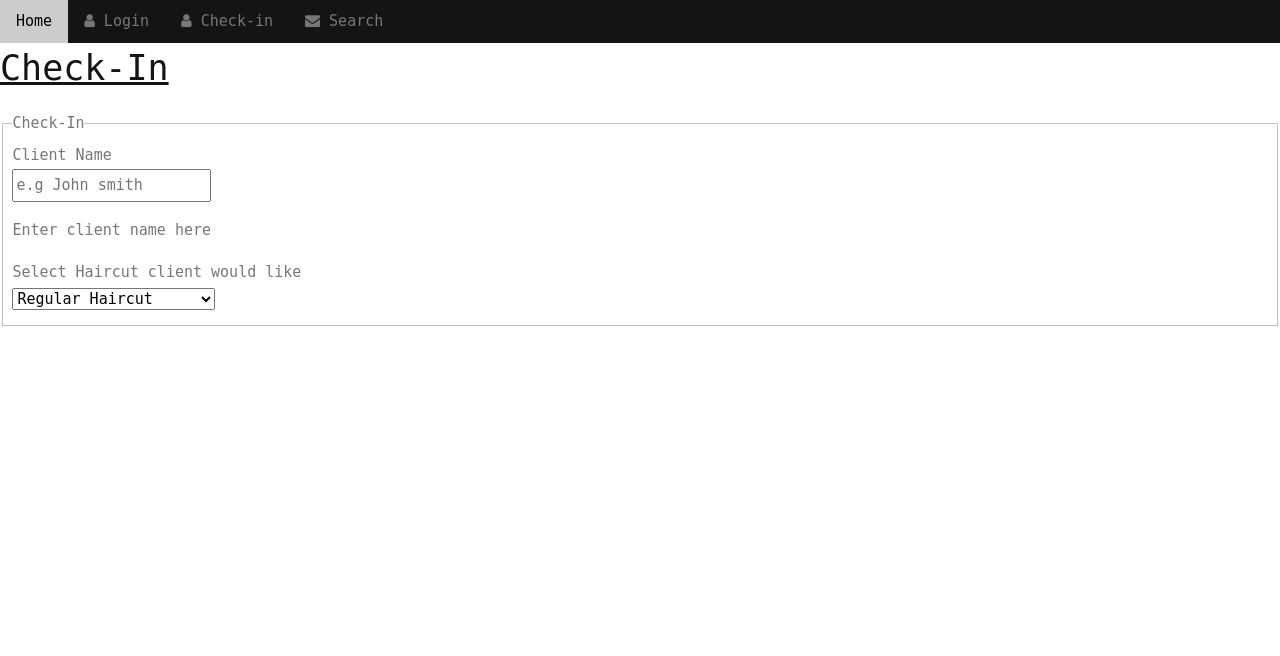
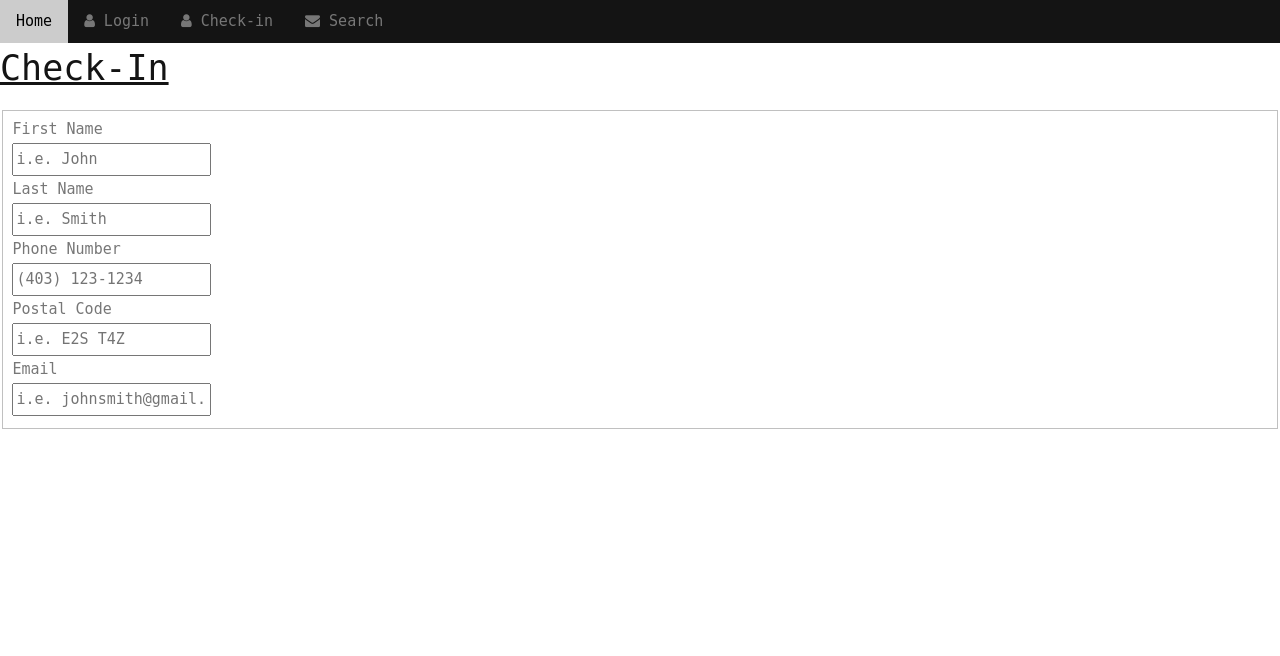
Before and after one commit to fork-you-i-just-want-to-fork-my-stuff/Check-In-System, a Flask app: page /check-in in a window 1280 px wide. Shown: the top 656 px of the page. Run offline with Flask 2, Linux system fonts and the light colour scheme.

Commit message:
Updated CSS & HTML
Added new check-in forms

```diff
--- a/templates/check-in.html
+++ b/templates/check-in.html
@@ -3,36 +3,55 @@
     <div class="jumbo">
         <h2>Check-In</h2>
 		<form class="form-horizontal">
+<form class="form-horizontal">
 <fieldset>
 
-<!-- Form Name -->
-<legend>Check-In</legend>
+<!-- Text input-->
+<div class="form-group">
+  <label class="col-md-4 control-label" for="client_first_name">First Name</label>
+  <div class="col-md-4">
+  <input id="client_first_name" name="client_first_name" type="text" placeholder="i.e. John" class="form-control input-md" required="">
 
-<!-- Search input-->
-<div class="form-group">
-  <label class="col-md-4 control-label" for="searchinput">Client Name</label>
-  <div class="col-md-4">
-    <input id="searchinput" name="searchinput" type="search" placeholder="e.g John smith" class="form-control input-md" required="">
-    <p class="help-block">Enter client name here</p>
   </div>
 </div>
 
-<!-- Select Basic -->
+<!-- Text input-->
 <div class="form-group">
-  <label class="col-md-4 control-label" for="Haircut">Select Haircut client would like</label>
+  <label class="col-md-4 control-label" for="client_last_name">Last Name</label>
   <div class="col-md-4">
-    <select id="Haircut" name="Haircut" class="form-control">
-      <option value="1">Regular Haircut</option>
-      <option value="2">Deluxe Haircut</option>
-      <option value="3">Dye</option>
-      <option value="4">Haircut w/Dye</option>
-      <option value="5">Deluxe Haircut w/Dye</option>
-      <option value="6">Trim</option>
-    </select>
+  <input id="client_last_name" name="client_last_name" type="text" placeholder="i.e. Smith" class="form-control input-md" required="">
+
+  </div>
+</div>
+
+<!-- Text input-->
+<div class="form-group">
+  <label class="col-md-4 control-label" for="phone_number">Phone Number</label>
+  <div class="col-md-4">
+  <input id="phone_number" name="phone_number" type="text" placeholder="(403) 123-1234" class="form-control input-md" required="">
+
+  </div>
+</div>
+
+<!-- Text input-->
+<div class="form-group">
+  <label class="col-md-4 control-label" for="postal_code">Postal Code</label>
+  <div class="col-md-4">
+  <input id="postal_code" name="postal_code" type="text" placeholder="i.e. E2S T4Z" class="form-control input-md" required="">
+
+  </div>
+</div>
+
+<!-- Text input-->
+<div class="form-group">
+  <label class="col-md-4 control-label" for="email">Email</label>
+  <div class="col-md-4">
+  <input id="email" name="email" type="text" placeholder="i.e. johnsmith@gmail.com" class="form-control input-md" required="">
+
   </div>
 </div>
 
 </fieldset>
 </form>
-    </div>
+
 {% endblock %}
--- a/templates/clientmanagement.html
+++ b/templates/clientmanagement.html
@@ -4,7 +4,7 @@
 <p><a href='/logout'>Logout</a></p>
 <br/>
 {% for client in clients %}
-<p>Name: {{ client.client_name }}  <br/>Phone number: {{ client.phone_number }}  <br/>Postal Code: {{ client.postal_code }} <br/>Email: {{ client.email }} <h4> Remove User</h4></p>
+<p>Name: {{ client.client_first_name }}, {{ client.client_last_name }} <br/>Phone number: {{ client.phone_number }}  <br/>Postal Code: {{ client.postal_code }} <br/>Email: {{ client.email }} <h4> Remove User</h4></p>
 <br/>
 {% endfor %}
 <br/>
--- a/templates/search.html
+++ b/templates/search.html
@@ -19,7 +19,7 @@
                 <h4>Results</h4>
                 <!-- Where all of the search information would go-->
                 {% for client in clients %}
-                <p>Name: {{ client.client_name }}  <br/>Phone number: {{ client.phone_number }}  <br/>Postal Code: {{ client.postal_code }} <br/>Email: {{ client.email }}</p>
+                <p>Name: {{ client.client_first_name }}, {{ client.client_last_name }} <br/>Phone number: {{ client.phone_number }}  <br/>Postal Code: {{ client.postal_code }} <br/>Email: {{ client.email }}</p>
 
                 {% endfor %}
 
--- a/templates/template.html
+++ b/templates/template.html
@@ -7,6 +7,7 @@
     <link rel="stylesheet" href="https://fonts.googleapis.com/css?family=Lato">
     <link rel="stylesheet" href="https://cdnjs.cloudflare.com/ajax/libs/font-awesome/4.7.0/css/font-awesome.min.css">
     <style>
+
     body,h1,h2,h3,h4,h5 {color: #141414; font-family: monospace;}
 
     h6{color: #f0f0f0; font-family: monospace; text-align: center}
```
